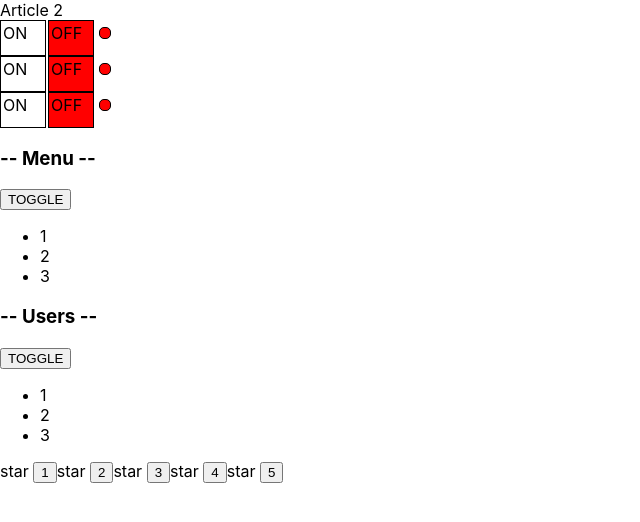
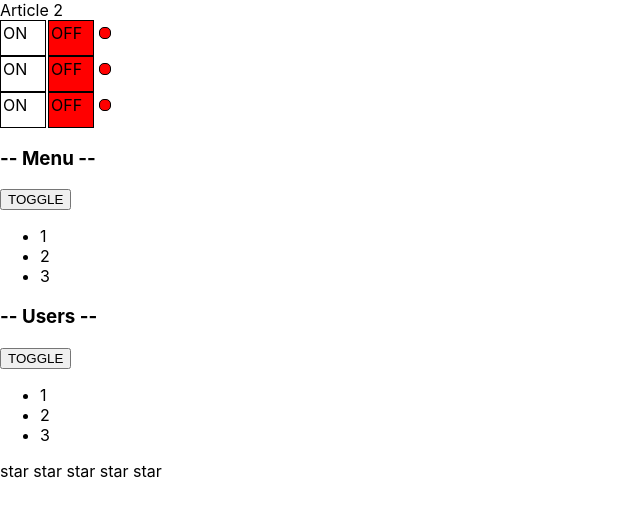
Before and after one commit to phoenix2307/Kabsda_kak_prosto, a React (Create React App) app: page / in a window 1280 px wide. Shown: the top 522 px of the page, without its empty margins (0-640 px from the left). Built offline with nearby package versions, Linux system fonts and the light colour scheme.

Commit message:
uncontrolled_rating_without_button

```diff
--- a/src/components/UnControledRating/UnControledRating.tsx
+++ b/src/components/UnControledRating/UnControledRating.tsx
@@ -10,25 +10,21 @@
     let [value, setValue] = useState(0)
         return (
             <div>
-                <Star selected={value > 0}/><button onClick={ () => setValue(1) }>1</button>
-                <Star selected={value > 1}/><button onClick={ () => setValue(2) }>2</button>
-                <Star selected={value > 2}/><button onClick={ () => setValue(3) }>3</button>
-                <Star selected={value > 3}/><button onClick={ () => setValue(4) }>4</button>
-                <Star selected={value > 4}/><button onClick={ () => setValue(5) }>5</button>
+                <Star selected={value > 0} setValue={setValue} value={1}/>
+                <Star selected={value > 1} setValue={setValue} value={2}/>
+                <Star selected={value > 2} setValue={setValue} value={3}/>
+                <Star selected={value > 3} setValue={setValue} value={4}/>
+                <Star selected={value > 4} setValue={setValue} value={5}/>
             </div>
         );
 }
 
 type StarPropsType = {
     selected: boolean
+    value: 0 | 1| 2 | 3 | 4 | 5
+    setValue: (value: 0 | 1| 2 | 3 | 4 | 5) => void
 }
 
 function Star(props: StarPropsType) {
-    if (props.selected) {
-        return <span><b>star </b></span>
-    } else {
-        return <span>star </span>
-    }
-
-
+    return <span onClick={ () => {props.setValue(props.value)} }> { props.selected ? <b>star</b> : 'star' } </span>
 }
```
